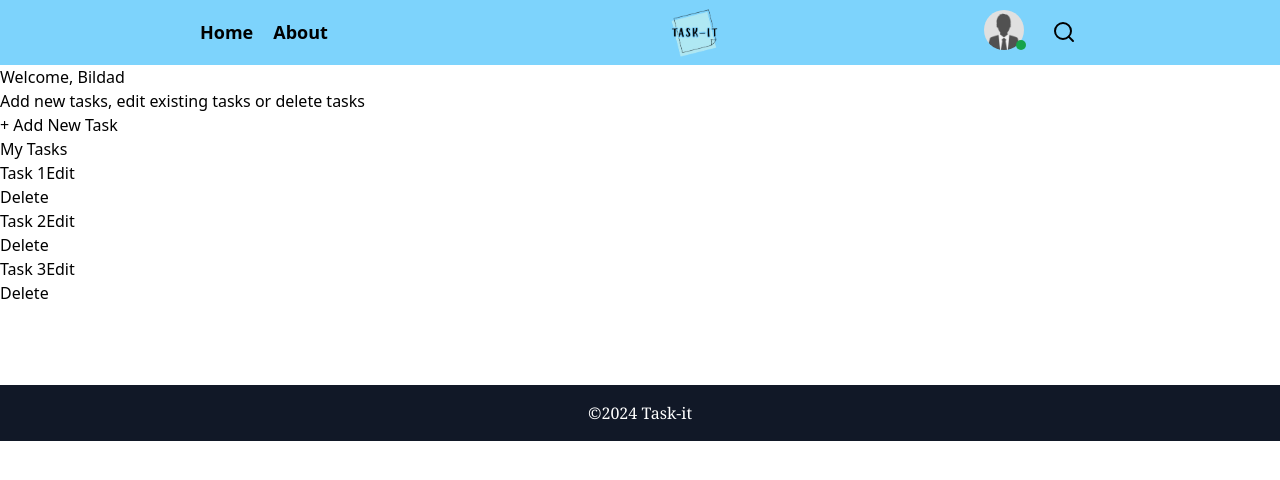
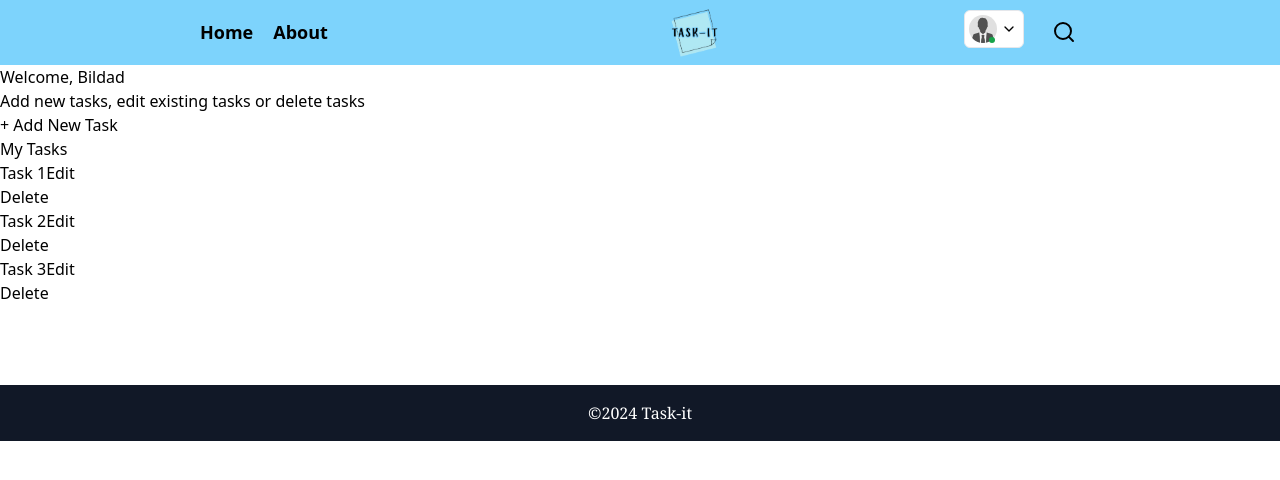
Before and after one commit to bilsim-code/taskit, a React (Vite) app in the folder client/: page / in a window 1280 px wide. Shown: the top 480 px of the page. Built offline with nearby package versions, Linux system fonts and the light colour scheme.

Commit message:
added outsideClickHandler to sidebar

```diff
--- a/client/src/Components/Navbar.jsx
+++ b/client/src/Components/Navbar.jsx
@@ -1,9 +1,10 @@
 import { Link } from "react-router-dom";
 import task_list_logo from "../assets/task-it_logo.png";
 import profile from "../assets/profile.jpg";
-import { Search, Menu, X } from "react-feather";
+import { Search, Menu, X, ChevronDown } from "react-feather";
 import {} from "react-icons/md";
 import {  useState } from "react";
+import OutsideClickHandler from 'react-outside-click-handler'
 
 const Navbar = () => {
   const [sidebarOn, setSidebarOn] = useState(false);
@@ -11,6 +12,12 @@ const Navbar = () => {
   return (
     <nav className=" bg-sky-300 z-50 sticky top-0 py-2">
       <section className="flex items-center justify-between max-w-4xl mx-auto">
+      <Menu
+          role="button"
+          className="ml-4 sm:hidden"
+          onClick={() => setSidebarOn(prev => !prev)}
+        />
+        <OutsideClickHandler onOutsideClick={() => setSidebarOn(false)}>
         <ul
           className={`${sidebarOn ? "max-sm:translate-x-0" : ""} transition-all duration-0 max-sm:-translate-x-80 absolute top-20 left-4 max-nav-xxs:left-0 bg-white shadow shadow-gray-500 p-2 w-[35%] max-nav-xs:w-[60%] max-nav-xxs:w-[90%] h-52 rounded-md flex flex-col gap-2 z-10 sm:relative sm:bg-transparent sm:shadow-none sm:flex-row sm:h-auto sm:top-auto sm:left-auto sm:w-auto sm:gap-5`}
         >
@@ -34,14 +41,15 @@ const Navbar = () => {
               About
             </Link>
           </li>
-          <li className="group w-fit relative sm:fixed sm:top-2.5 sm:right-[20%]  sm:w-[40px]">
-            <div className="relative">
+          <li className="group w-fit relative sm:fixed sm:top-2.5 sm:right-[20%]  sm:w-[60px]">
+            <div className="relative border rounded-md flex items-center gap-1 cursor-pointer p-1 bg-white">
               <img
                 src={profile}
                 alt=""
-                className="w-10 rounded-full cursor-pointer"
+                className="w-7 rounded-full cursor-pointer"
               />
-              <div className="size-2.5 bg-green-600 absolute left-8 bottom-0 rounded-full"></div>
+              <div className="size-1.5 bg-green-600 absolute left-6 bottom-1 rounded-full"></div>
+              <ChevronDown size={'16'}/>
             </div>
             <div className="hidden group-hover:block mt-4 ">
               <a
@@ -53,12 +61,7 @@ const Navbar = () => {
             </div>
           </li>
         </ul>
-
-        <Menu
-          role="button"
-          className="ml-4 sm:hidden"
-          onClick={() => setSidebarOn(prev => !prev)}
-        />
+        </OutsideClickHandler>
 
         <Link to={"/"}>
           <img
```
